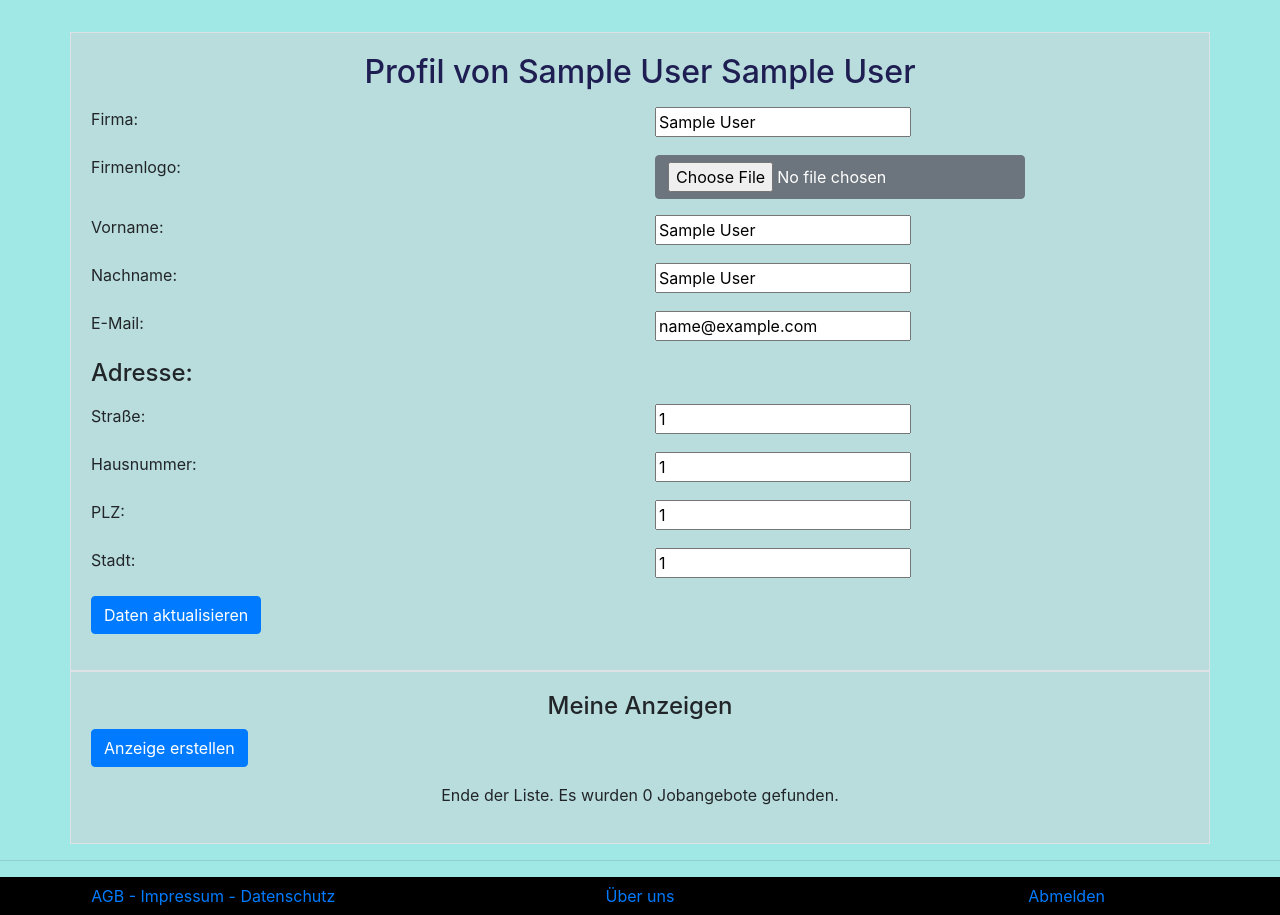
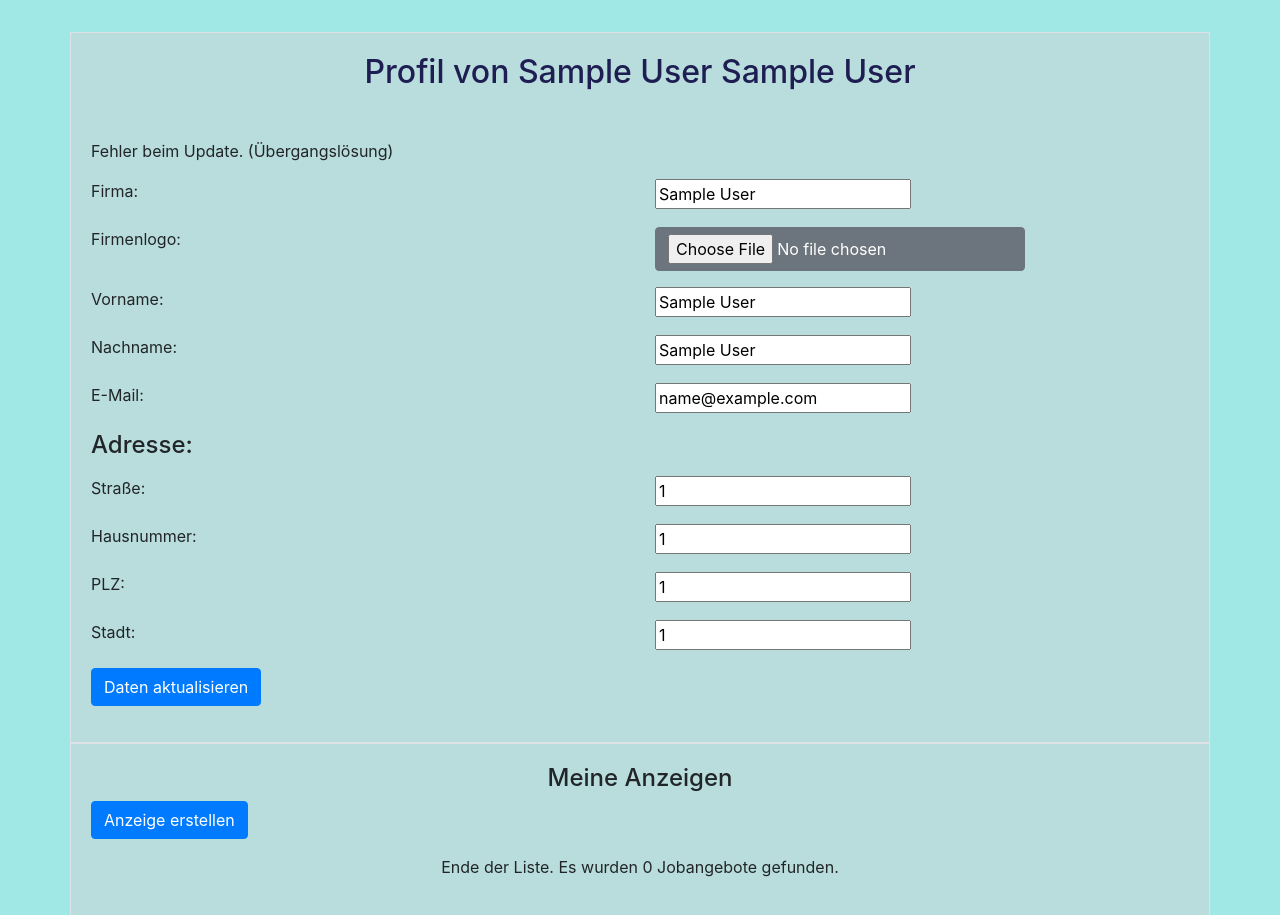
Before and after one commit to bierhummel/OSJB, a PHP site: page /profil.php in a window 1280 px wide. Shown: the part 130-1045 px from the top of the page. Run offline with PHP 8.4, Linux system fonts and the light colour scheme; the visitor is signed in with stand-in values (Sample User, id 1).

Commit message:
Simple Rückmeldung im Profil - Update erfolgreich/fehlgeschlagen
Auch eher eine Übergangslösung

```diff
--- a/profil.php
+++ b/profil.php
@@ -44,7 +44,18 @@ include('php/calc-job.php');
  <!--Durch überprüfung von $_SESSION["update"] = "failed"; prüfen ob update fehlgeschlagen ist -> meldung ausgeben und $_SESSION["update"] auf "false" ändern-->
 
                 <form action="php/config-reg.php" method="post">
-                    <h3 class="center mb-3">Profil von <?php echo($_SESSION["vorname"] . " " . $_SESSION["nachname"]) ?> </h3>
+                    <h3 class="center mb-5">Profil von <?php echo($_SESSION["vorname"] . " " . $_SESSION["nachname"]) ?> </h3>
+
+                    <!--Rückmeldung zum Update übergangsweise hier anzeigen-->
+                    <p>
+                        <?php if (isset ($_SESSION["update"]) ) {
+                            if($_SESSION["update"] == "fail") { ?>
+                                Fehler beim Update. (Übergangslösung)
+                            <?php } elseif ($_SESSION["update"] == "success") { ?>
+                                Nutzerdaten erfolgreich aktualisiert. (Übergangslösung)
+                            <?php } $_SESSION["update"] = ""; }
+                        ?>
+                    </p>
 
                     <div class="row form-group">
                         <div class="col">
```
